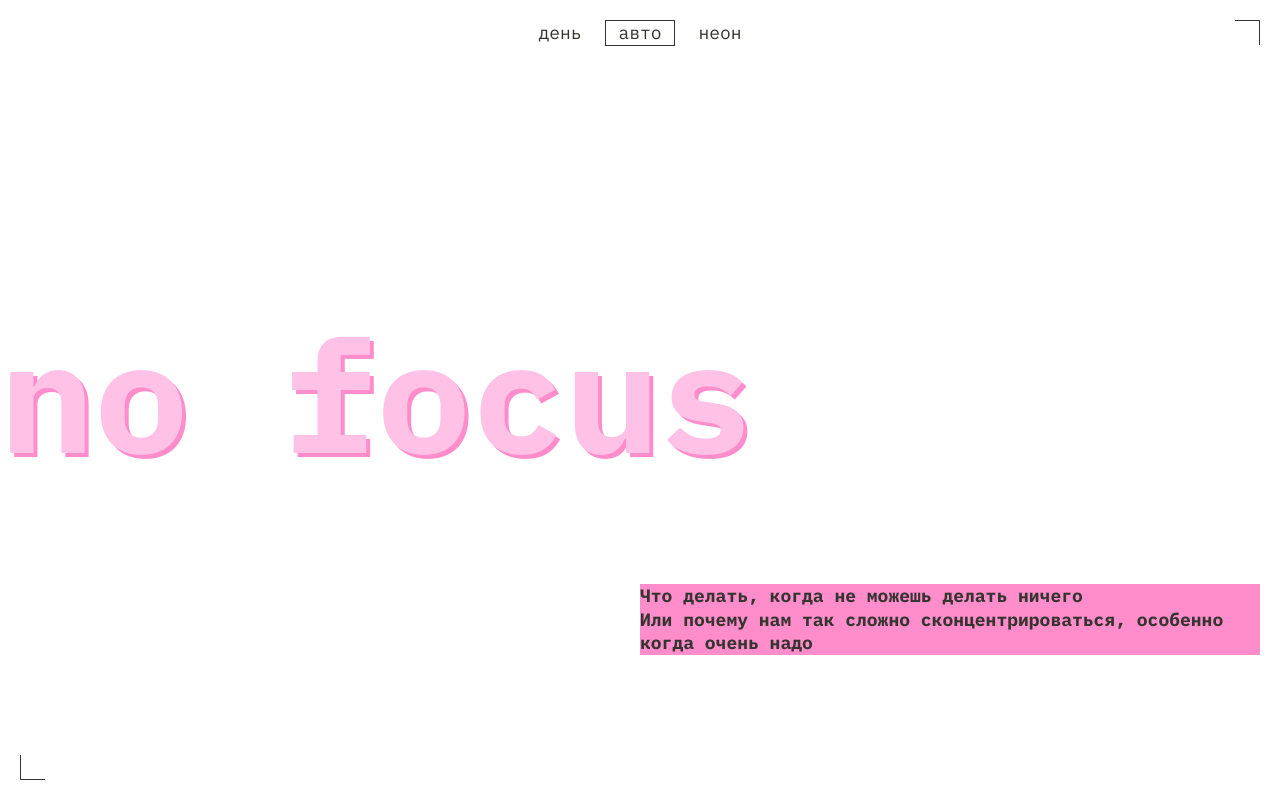
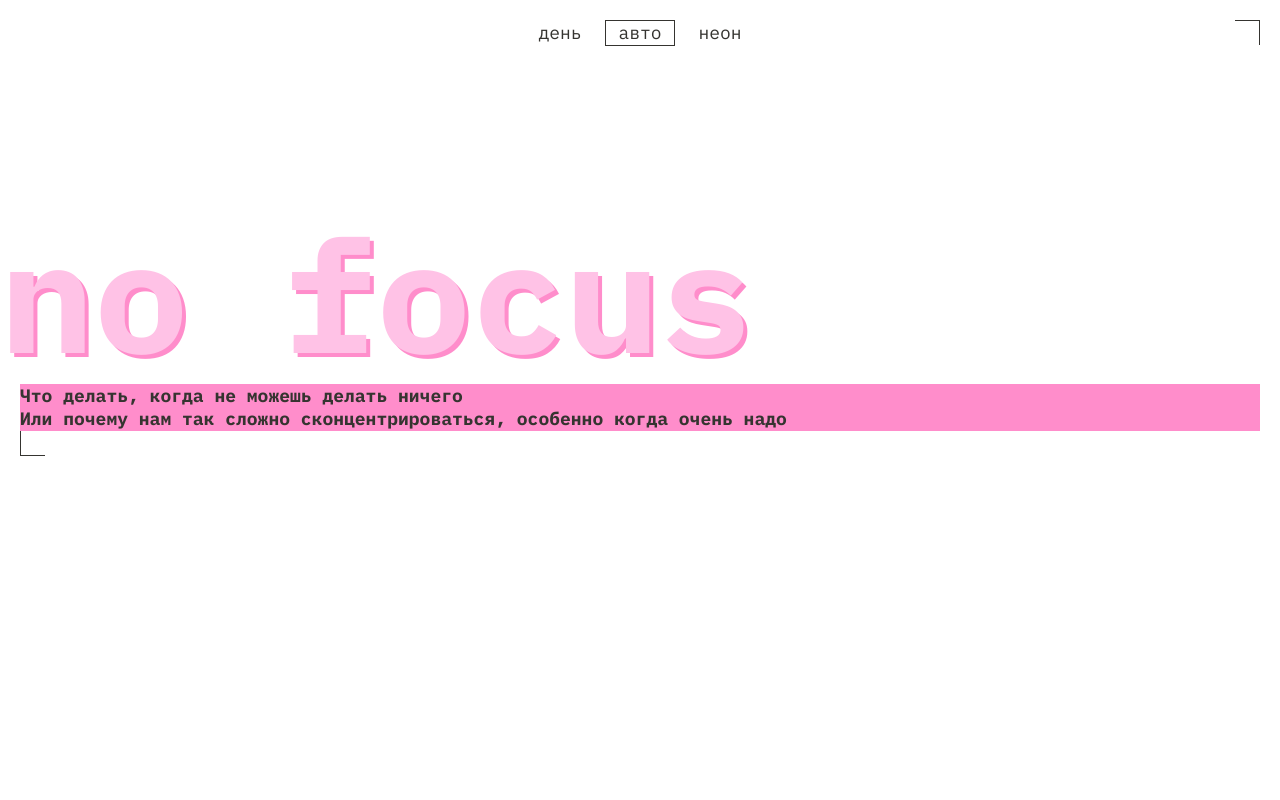
Before and after one commit to milovmv/slozhno-sosredotochitsya-fd, a plain HTML site: page index.html in a window 1280 px wide. Shown: the top 800 px of the page. Drawn offline with Linux system fonts and the light colour scheme.

Commit message:
first try

```diff
--- a/styles/style.css
+++ b/styles/style.css
@@ -9,7 +9,7 @@
 }*/
 
 .header {
-  display: grid;
+  /*display: grid;
   align-content: space-between;
   /*row-gap: var(--header-min-rowgap);*/
   padding: var(--main-inline-padding);
```
